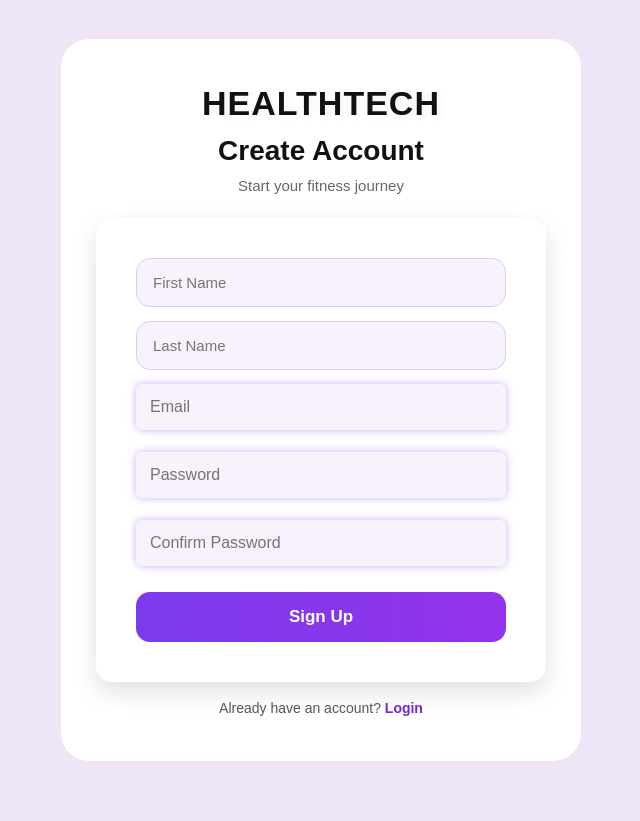
After one commit to Avnijaglan19/HealthTech-website, a Flask app: page /signup in a window 1280 px wide. The commit adds this page. Shown: the whole page, without its empty margins (319-959 px from the left). Run offline with Flask 3, Linux system fonts and the light colour scheme.

Commit message:
Added database and signup page

```diff
--- a/app/routes.py
+++ b/app/routes.py
@@ -3,30 +3,76 @@ Main Backend for HealthTech! This file will initialize Flask
 """
 from flask import render_template, request, redirect, url_for
 from app import app
+from app.db import get_db
 
 
-# LOGIN PAGE
-@app.route("/", methods=["GET", "POST"])
+@app.route("/")
+def first_page():
+    return redirect(url_for("signup"))
+
+# LOGIN
 @app.route("/login", methods=["GET", "POST"])
 def login():
     if request.method == "POST":
-        return redirect(url_for("home"))
+        email = request.form.get("email")
+        password = request.form.get("password")
+
+        print(f"Login attempt: email={email}, password={password}")
+
+        conn = get_db()
+        user = conn.execute(
+            "SELECT * FROM users WHERE email = ? AND password = ?", (email, password)
+        ).fetchone()
+        conn.close()
+
+        if user:
+            return redirect(url_for("home"))
+        else:
+            return "Invalid email or password"
     return render_template("login.html")
 
+# SIGNUP
+@app.route('/signup', methods=['GET', 'POST'])
+def signup():
+    if request.method == 'POST':
+        first_name = request.form.get('first_name')
+        last_name = request.form.get('last_name')
+        email = request.form.get('email')
+        password = request.form.get('password')
+        confirm_password = request.form.get('confirm_password')
 
-# HOME PAGE
+        print(first_name, last_name, email, password)
+        if password != confirm_password:
+            return "Passwords do not match"
+
+        conn = get_db()
+        cursor = conn.cursor()
+
+        cursor.execute("""
+            INSERT INTO users (first_name, last_name, email, password)
+            VALUES (?, ?, ?, ?)
+        """, (first_name, last_name, email, password))
+
+        conn.commit()
+        conn.close()
+
+        return redirect(url_for('login'))
+
+    return render_template('signup.html')
+
+# HOME
 @app.route("/home")
 def home():
     return render_template("home.html")
 
 
-# MANUAL PAGE
+# MANUAL
 @app.route("/manual")
 def manual():
     return render_template("manual.html")
 
 
-# VIRTUAL PAGE
+# VIRTUAL
 @app.route("/virtual")
 def virtual():
     return render_template("virtual.html")
--- a/app/static/style.css
+++ b/app/static/style.css
@@ -326,12 +326,12 @@ body.login-page {
 }
 
 .main-title {
-    color: white;
+    color: rgb(239, 233, 233);
     font-size: 48px;
     font-weight: 900;
     margin-bottom: 30px;
     text-transform: uppercase;
-    text-shadow: 2px 2px 8px rgba(0, 0, 0, 0.6);
+    text-shadow: 2px 2px 8px rgb(245, 240, 240);
     letter-spacing: 1px;
 }
 
@@ -339,8 +339,7 @@ body.login-page {
     width: 100%;
     max-width: 500px;
     background: rgba(30, 30, 30, 0.45);
-    border-left: 6px solid #7c3aed;
-    border-bottom: 6px solid #7c3aed;
+
     padding: 35px;
     border-radius: 10px;
     backdrop-filter: blur(6px);
@@ -368,17 +367,7 @@ body.login-page {
 
 }
 
-.login-box input[type="email"]{
-   width: 100%;
-    padding: 14px;
-    border: none;
-    border-color: black;
-    box-shadow: 0 0 8px rgba(124, 58, 237, 0.4);
-    outline: none;
-    border-radius: 6px;
-    font-size: 16px;
-    margin-bottom: 8px;
-}
+.login-box input[type="email"],
 .login-box input[type="password"] {
     width: 100%;
     padding: 14px;
@@ -466,3 +455,111 @@ body.login-page {
         align-items: flex-start;
     }
 }
+/* SIGNUP PAGE */
+
+.auth-page {
+    margin: 0;
+    min-height: 100vh;
+    background: #eee6f7 !important;
+    font-family: Arial, sans-serif;
+    display: flex;
+    justify-content: center;
+    align-items: center;
+    padding: 30px 20px;
+    box-sizing: border-box;
+}
+
+.overlay {
+    display: none !important;
+}
+
+.page-wrapper {
+    width: 100%;
+    display: flex;
+    justify-content: center;
+    align-items: center;
+}
+
+.login-box {
+    width: 100%;
+    max-width: 520px;
+    background: #ffffff !important;
+    border-radius: 28px;
+    box-shadow: 0 8px 24px rgba(0, 0, 0, 0);
+    padding: 45px 35px;
+    text-align: center;
+    box-sizing: border-box;
+}
+
+.main-title {
+    margin: 0 0 12px;
+    font-size: 34px;
+    font-weight: 800;
+    color: #111;
+    letter-spacing: 1px;
+}
+
+.login-box h2 {
+    margin: 0;
+    font-size: 28px;
+    font-weight: 800;
+    color: #111;
+}
+
+.subtitle {
+    margin: 10px 0 24px;
+    color: #666;
+    font-size: 15px;
+}
+
+.login-box form {
+    display: flex;
+    flex-direction: column;
+    gap: 14px;
+}
+
+.login-box input {
+    width: 100%;
+    padding: 15px 16px;
+    border: 1.5px solid #dcccf5;
+    border-radius: 14px;
+    font-size: 15px;
+    background: #f7f2fc;
+    box-sizing: border-box;
+    outline: none;
+}
+
+.login-box input:focus {
+    border-color: #8b5cf6;
+    background: #ffffff;
+    box-shadow: 0 0 0 3px rgba(246, 92, 131, 0.12);
+}
+
+.login-box button {
+    width: 100%;
+    padding: 15px;
+    border: none;
+    border-radius: 14px;
+    background: linear-gradient(90deg, #7c3aed, #9333ea);
+    color: white;
+    font-size: 17px;
+    font-weight: 700;
+    cursor: pointer;
+    margin-top: 4px;
+}
+
+.signup-link {
+    margin-top: 18px;
+    font-size: 14px;
+    color: #555;
+}
+
+.signup-link a {
+    color: #6d28d9;
+    font-weight: 600;
+    text-decoration: none;
+}
+
+.signup-link a:hover {
+    text-decoration: underline;
+}
--- /dev/null
+++ b/app/templates/signup.html
@@ -0,0 +1,49 @@
+<!DOCTYPE html>
+<html lang="en">
+<head>
+    <meta charset="UTF-8">
+    <meta name="viewport" content="width=device-width, initial-scale=1.0">
+    <title>HealthTech Sign Up</title>
+    <link rel="stylesheet" href="{{ url_for('static', filename='style.css') }}">
+</head>
+
+<body class="auth-page">
+
+<div class="overlay"></div>
+
+<div class="page-wrapper">
+
+    <div class="login-box">
+
+        <h1 class="main-title">HEALTHTECH</h1>
+
+        <h2>Create Account</h2>
+        <p class="subtitle">Start your fitness journey</p>
+
+        <form method="POST">
+
+            <input type="text" name="first_name" placeholder="First Name" required>
+
+            <input type="text" name="last_name" placeholder="Last Name" required>
+
+            <input type="email" name="email" placeholder="Email" required>
+
+            <input type="password" name="password" placeholder="Password" required>
+
+            <input type="password" name="confirm_password" placeholder="Confirm Password" required>
+
+            <button type="submit">Sign Up</button>
+
+        </form>
+
+        <p class="signup-link">
+            Already have an account?
+            <a href="{{ url_for('login') }}">Login</a>
+        </p>
+
+    </div>
+
+</div>
+
+</body>
+</html>
```
Also changed, not shown: app/db.py (added, +11 -0 lines), app/templates/login.html (+8 -2 lines), init_db.py (added, +18 -0 lines), 2 other files.
